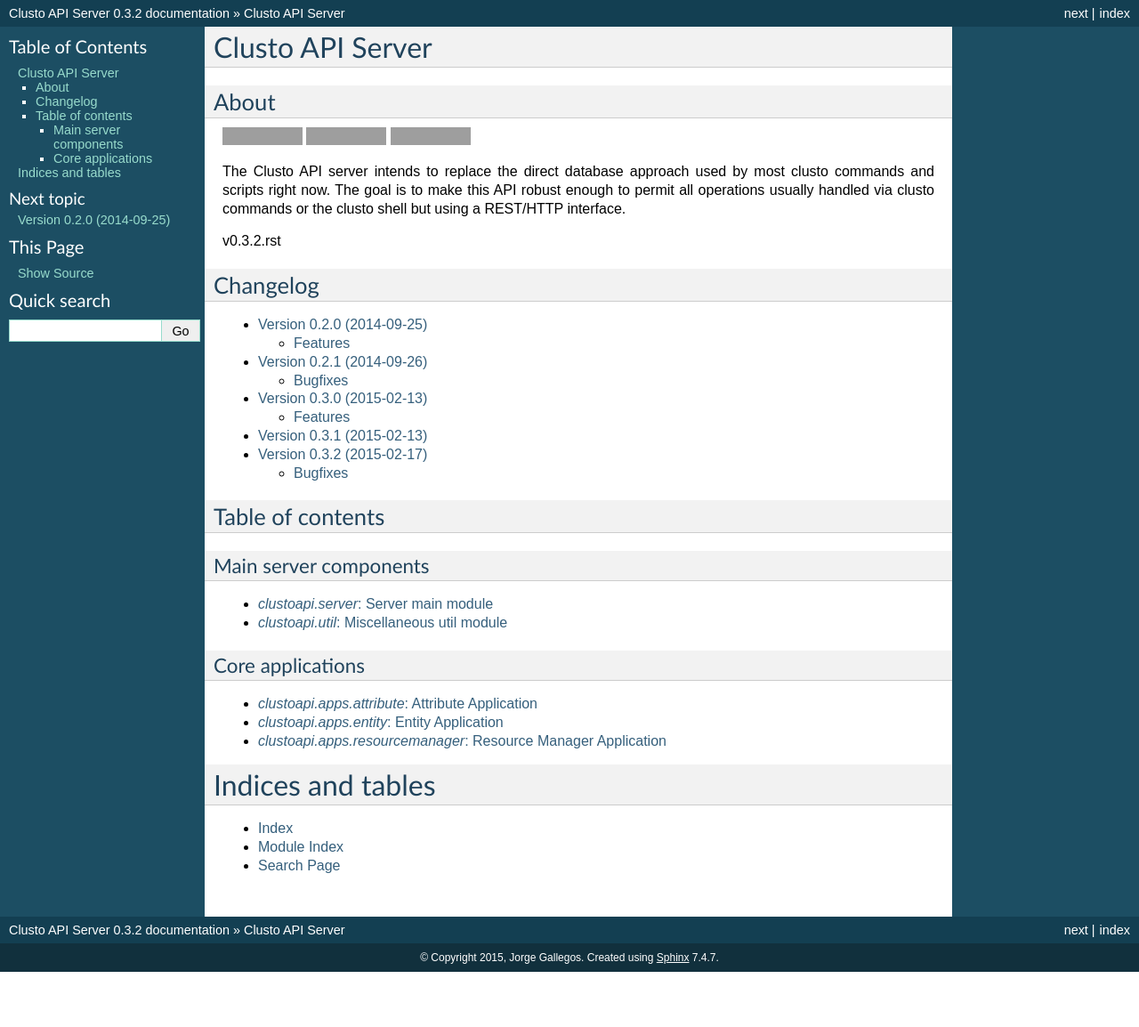
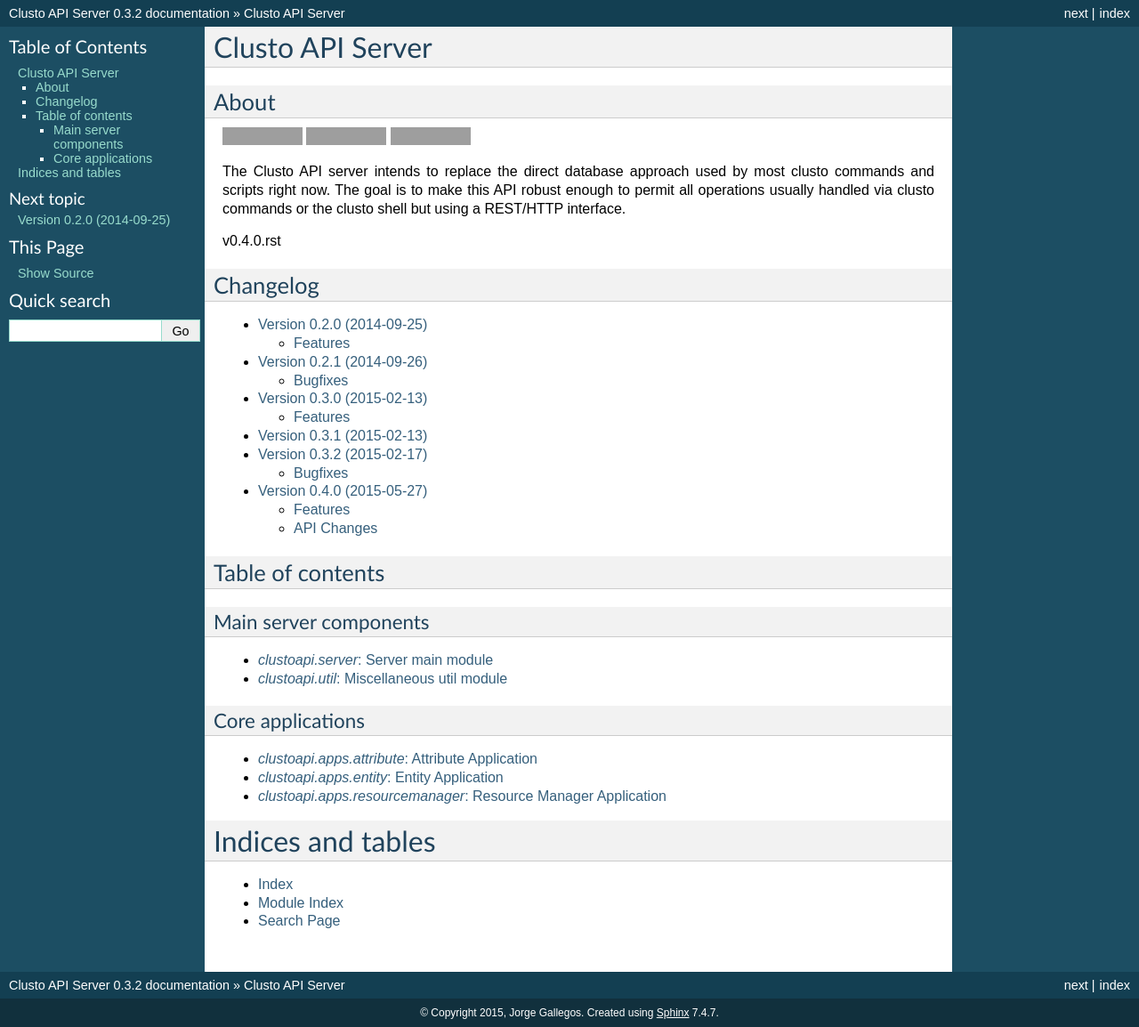
Before and after one commit to clusto/clusto-apiserver, a Sphinx documentation site: the page built from docs/index.rst, in a window 1280 px wide. Shown: the whole page at 89% size. Built offline with Sphinx 7.4.7, drawn with Linux system fonts in a browser that asks for light colours; before the commit the page ends 1092 px from its top, so only the background shows below that; some of the changed lines change nothing that is shown; grey boxes are pictures that could not be loaded.

Commit message:
Updating changelog for release

```diff
--- a/docs/changelog/current.rst
+++ b/docs/changelog/current.rst
@@ -1 +1 @@
-v0.3.2.rst
+v0.4.0.rst
--- /dev/null
+++ b/docs/changelog/v0.4.0.rst
@@ -0,0 +1,22 @@
+Version 0.4.0 (2015-05-27)
+--------------------------
+
+New feature release with some API changes (read at the bottom) which will
+hopefully stop being a thing once we hit 1.0
+
+
+Features
+^^^^^^^^
+
+* Adding a main /driverlist endpoint to match clusto.driverlist
+* Added support for extra server adapter options in config
+* Better test cases for resource manager core application
+* Support for pool removal with caveats, read below for changes
+
+API Changes
+^^^^^^^^^^^
+
+* Pool insertion changed from a PUT to a generic POST action, briefly: PUT
+  for ``.insert()`` didn't make much sense without support for ``.remove()``
+  but ``.remove()`` isn't properly a DELETE action. Ergo we changed it to
+  be a generic POST to the endpoint with an ``action=[insert,remove]`` field
```
